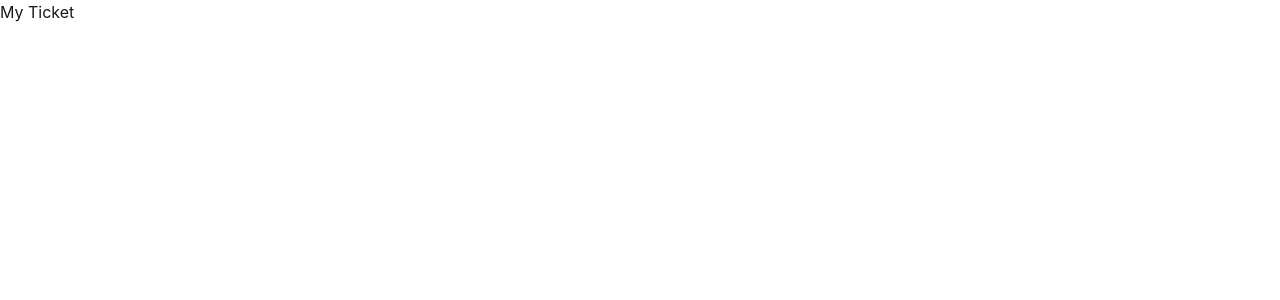
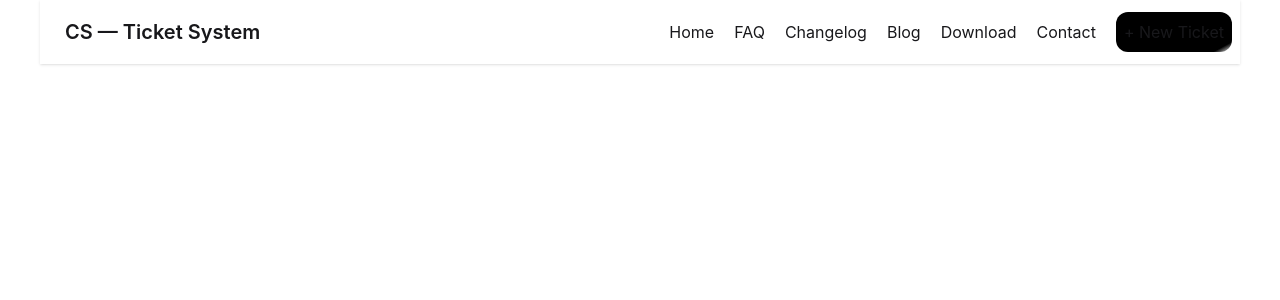
Before and after one commit to shamsuzzamanshams/my-ticket, a React (Vite) app: page / in a window 1280 px wide. Shown: the top 300 px of the page. Built offline with nearby package versions, Linux system fonts and the light colour scheme.

Commit message:
complete navbar

```diff
--- a/src/App.jsx
+++ b/src/App.jsx
@@ -1,5 +1,6 @@
 
 import './App.css'
+import NavBar from './Components/NavBar/NavBar'
 
 function App() {
 
@@ -7,7 +8,7 @@ function App() {
   return (
     <>
 
-      <h1>My Ticket</h1>
+      <NavBar></NavBar>
 
     </>
   )
--- /dev/null
+++ b/src/Components/NavBar/NavBar.jsx
@@ -0,0 +1,22 @@
+import React from 'react';
+
+const NavBar = () => {
+	return (
+		<div className="navbar bg-base-100 shadow-sm max-w-[1200px] mx-auto">
+			<div className="flex-1">
+				<a className="btn btn-ghost text-xl">CS — Ticket System</a>
+			</div>
+			<div className="flex gap-5">
+				<button>Home</button>
+				<button>FAQ</button>
+				<button>Changelog</button>
+				<button>Blog</button>
+				<button>Download</button>
+				<button>Contact</button>
+				<button className='bg-[linear-gradient(152deg,_#000000_90%,_#FFFFFF_100%,_#130B2D_100%,#E9E9E9_100%)] p-2 rounded-xl'>+ New Ticket</button>
+			</div>
+		</div>
+	);
+};
+
+export default NavBar;
```
